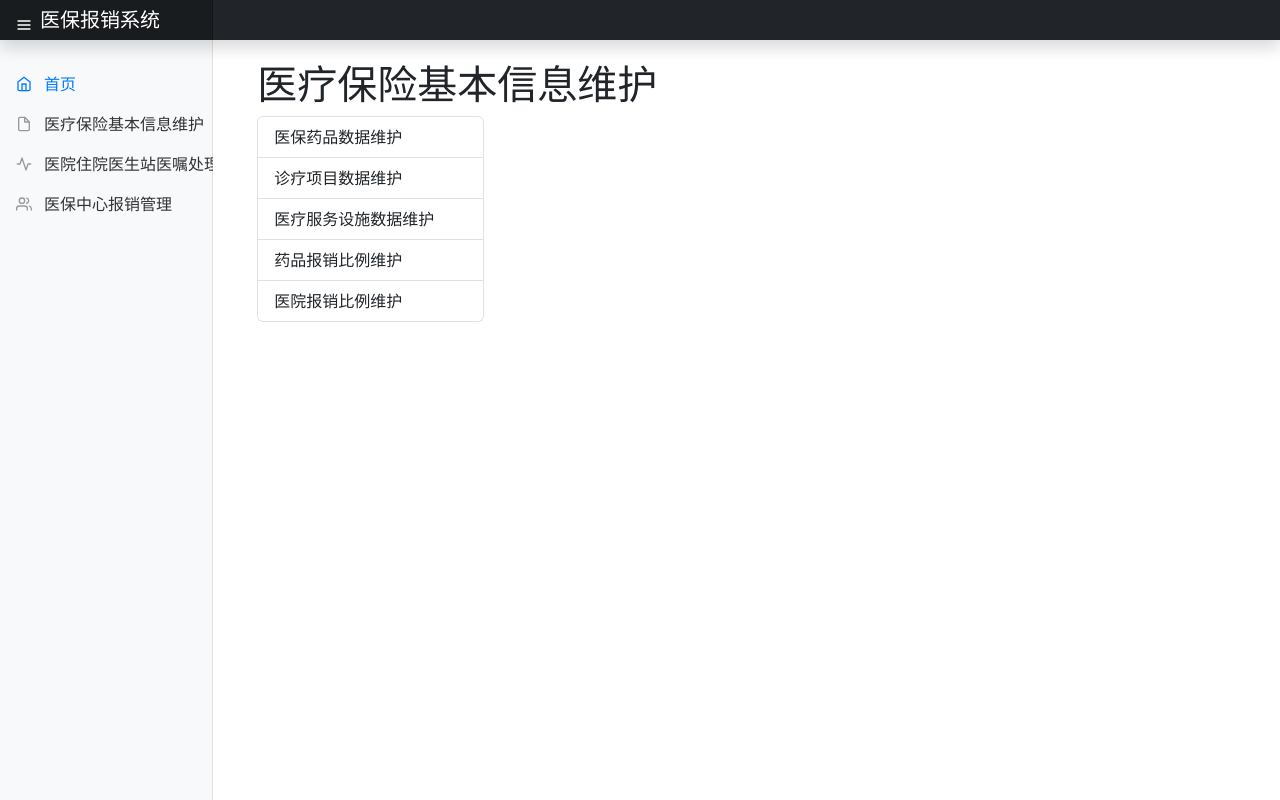
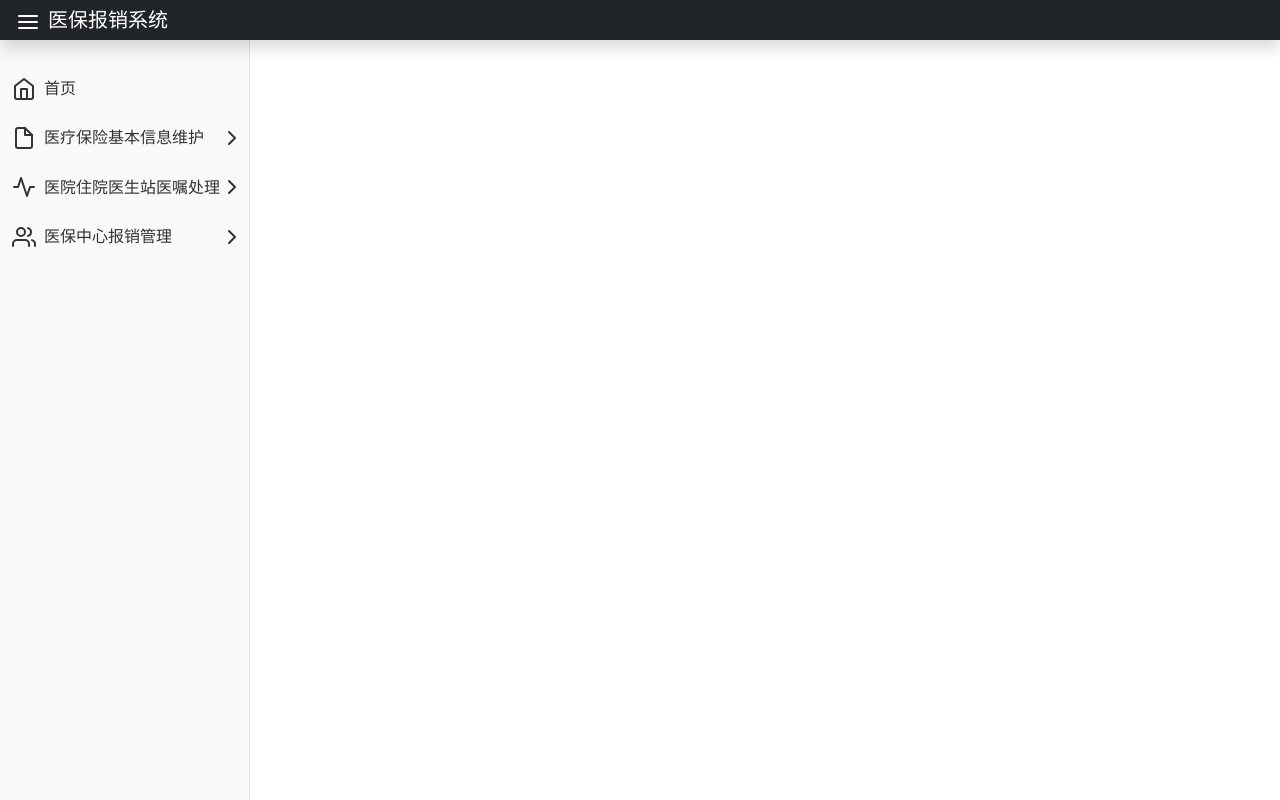
Before and after one commit to wiiiind/medical-insurance-frontend, a Vue app: page /medical-insurance-data in a window 1280 px wide. Built offline with nearby package versions, Linux system fonts and the light colour scheme.

Commit message:
feat: 添加侧边栏导航和搜索功能，重构相关组件

```diff
--- a/src/App.vue
+++ b/src/App.vue
@@ -1,9 +1,16 @@
 <template>
   <div id="app">
     <nav class="navbar navbar-dark sticky-top bg-dark flex-md-nowrap p-0 shadow">
-      <!-- 侧边栏切换按钮 -->
-      <a class="navbar-brand col-md-3 col-lg-2 me-0 px-3" href="#" @click.prevent="toggleSidebar">
-        <span data-feather="menu" class="me-2"></span>医保报销系统
+      <!--
+        关键修改：
+        - 移除了 a 标签的 @click.prevent
+        - 为顶栏的菜单按钮添加了 @click 事件
+      -->
+      <a class="navbar-brand col-md-3 col-lg-2 me-0 px-3" href="#">
+        <span @click.stop.prevent="handleMenuIconClick" style="cursor: pointer;">
+          <FeatherIcon icon="menu" />
+        </span>
+        <span class="ms-2">医保报销系统</span>
       </a>
       <button class="navbar-toggler position-absolute d-md-none collapsed" type="button" data-bs-toggle="collapse" data-bs-target="#sidebarMenu" aria-controls="sidebarMenu" aria-expanded="false" aria-label="Toggle navigation">
         <span class="navbar-toggler-icon"></span>
@@ -12,10 +19,7 @@
 
     <div class="container-fluid">
       <div class="row">
-        <!-- 传递 collapsed 状态到侧边栏组件 -->
-        <AppSidebar :collapsed="isSidebarCollapsed" />
-
-        <!-- 根据侧边栏状态动态调整主内容区的 class -->
+        <AppSidebar :collapsed="isSidebarCollapsed" @toggle-parent-menu="handleMenuIconClick" />
         <main class="col-md-9 ms-sm-auto col-lg-10 px-md-4 main-content" :class="{ 'sidebar-collapsed': isSidebarCollapsed }">
           <router-view />
         </main>
@@ -26,136 +30,45 @@
 
 <script>
 import AppSidebar from './components/AppSidebar.vue'
-import feather from 'feather-icons'
+// 关键修改：引入新的 FeatherIcon 组件
+import FeatherIcon from './components/FeatherIcon.vue'
 
 export default {
   name: 'App',
   components: {
-    AppSidebar
+    AppSidebar,
+    FeatherIcon
   },
   data() {
     return {
-      // 侧边栏伸缩状态
       isSidebarCollapsed: false
     }
   },
-  mounted() {
-    // 渲染图标
-    feather.replace()
-  },
-  updated() {
-    // 视图更新后再次渲染图标
-    feather.replace()
-  },
+  // 关键修改：移除了所有 mounted 和 updated 中的 feather.replace()
   methods: {
-    // 切换侧边栏状态的方法
     toggleSidebar() {
       this.isSidebarCollapsed = !this.isSidebarCollapsed
+    },
+    // 关键修改：新的处理方法
+    handleMenuIconClick() {
+      // 如果侧边栏是收缩的，则展开它。否则，执行常规的切换。
+      if (this.isSidebarCollapsed) {
+        this.isSidebarCollapsed = false;
+      } else {
+        this.toggleSidebar();
+      }
     }
   }
 }
 </script>
 
 <style>
-/* 全局样式 */
-body {
-  font-size: .875rem;
-}
-
-.feather {
-  width: 16px;
-  height: 16px;
-  vertical-align: text-bottom;
-}
-
-/*
- * Sidebar
- */
-
-.sidebar {
-  position: fixed;
-  top: 0;
-  bottom: 0;
-  left: 0;
-  z-index: 100; /* Behind the navbar */
-  padding: 48px 0 0; /* Height of navbar */
-  box-shadow: inset -1px 0 0 rgba(0, 0, 0, .1);
-}
-
-@media (max-width: 767.98px) {
-  .sidebar {
-    top: 5rem;
-  }
-}
-
-.sidebar .nav-link {
-  font-weight: 500;
-  color: #333;
-}
-
-.sidebar .nav-link .feather {
-  margin-right: 4px;
-  color: #999;
-}
-
-.sidebar .nav-link.active {
-  color: #007bff;
-}
-
-.sidebar .nav-link:hover .feather,
-.sidebar .nav-link.active .feather {
-  color: inherit;
-}
-
-.sidebar-heading {
-  font-size: .75rem;
-  text-transform: uppercase;
-}
-
-/*
- * Navbar
- */
-
-.navbar-brand {
-  padding-top: .75rem;
-  padding-bottom: .75rem;
-  font-size: 1rem;
-  background-color: rgba(0, 0, 0, .25);
-  box-shadow: inset -1px 0 0 rgba(0, 0, 0, .25);
-}
-
-.navbar .navbar-toggler {
-  top: .25rem;
-  right: 1rem;
-}
-
-.navbar .form-control {
-  padding: .75rem 1rem;
-  border-width: 0;
-  border-radius: 0;
-}
-
-.form-control-dark {
-  color: #fff;
-  background-color: rgba(255, 255, 255, .1);
-  border-color: rgba(255, 255, 255, .1);
-}
-
-.form-control-dark:focus {
-  border-color: transparent;
-  box-shadow: 0 0 0 3px rgba(255, 255, 255, .25);
-}
-
+/* ... (全局样式保持不变) ... */
 .main-content {
   transition: margin-left .3s;
 }
 
-/* 当侧边栏收缩时，主内容区的左边距变小 */
 .main-content.sidebar-collapsed {
   margin-left: 60px !important;
 }
-
-.navbar-brand {
-  cursor: pointer;
-}
 </style>
--- a/src/api/diagnosis.js
+++ b/src/api/diagnosis.js
@@ -5,6 +5,12 @@ const API_BASE_URL = '/api';
 // 查询待诊断的患者 (GET /hospital/diseaseDiag/select)
 export const getUndiagnosedPatients = () => {
   return axios.get(`${API_BASE_URL}/hospital/diseaseDiag/select`);
+};
+
+// 关键修改：新增 searchDiseases 方法，调用 /main 接口进行搜索
+// 根据后端截图，/admission, /main, /other 都可以用于搜索
+export const searchDiseases = (params) => {
+  return axios.get(`${API_BASE_URL}/hospital/diseaseDiag/main`, { params });
 };
 
 // 保存入院诊断 (POST /hospital/diseaseDiag/admission)
--- a/src/components/AppSidebar.vue
+++ b/src/components/AppSidebar.vue
@@ -1,32 +1,38 @@
 <template>
-  <!-- 根据 collapsed 状态动态添加 is-collapsed class -->
-  <nav id="sidebarMenu" class="col-md-3 col-lg-2 d-md-block bg-light sidebar collapse" :class="{ 'is-collapsed': collapsed }">
+  <nav id="sidebarMenu" class="sidebar" :class="{ 'is-collapsed': collapsed }">
     <div class="position-sticky pt-3">
       <ul class="nav flex-column">
-        <li class="nav-item">
-          <router-link to="/" class="nav-link active" aria-current="page" title="首页">
-            <span data-feather="home"></span>
-            <!-- 当不收缩时才显示文本 -->
-            <span v-if="!collapsed" class="link-text">首页</span>
+        <li v-for="item in navItems" :key="item.name" class="nav-item">
+
+          <!-- Case 1: No children -->
+          <router-link v-if="!item.children" :to="item.path" class="nav-link" :title="item.name">
+            <span class="icon-wrapper">
+              <FeatherIcon :icon="item.icon" />
+            </span>
+            <span v-if="!collapsed" class="link-text">{{ item.name }}</span>
           </router-link>
-        </li>
-        <li class="nav-item">
-          <router-link to="/medical-insurance-data/drug-maintenance" class="nav-link" title="医疗保险基本信息维护">
-            <span data-feather="file"></span>
-            <span v-if="!collapsed" class="link-text">医疗保险基本信息维护</span>
-          </router-link>
-        </li>
-        <li class="nav-item">
-          <router-link to="/hospital-doctor-station/admission-registration" class="nav-link" title="医院住院医生站医嘱处理">
-            <span data-feather="activity"></span>
-            <span v-if="!collapsed" class="link-text">医院住院医生站医嘱处理</span>
-          </router-link>
-        </li>
-        <li class="nav-item">
-          <router-link to="/reimbursement-management/member-info-management" class="nav-link" title="医保中心报销管理">
-            <span data-feather="users"></span>
-            <span v-if="!collapsed" class="link-text">医保中心报销管理</span>
-          </router-link>
+
+          <!-- Case 2: Has children -->
+          <a v-else class="nav-link" :class="{ 'parent-active': isParentActive(item) }" href="#" @click.prevent="handleParentMenuClick(item.name)" :title="item.name">
+            <span class="icon-wrapper">
+              <FeatherIcon :icon="item.icon" />
+            </span>
+            <span v-if="!collapsed" class="link-text">{{ item.name }}</span>
+            <span v-if="!collapsed" class="ms-auto me-2">
+              <FeatherIcon :icon="isSubMenuOpen(item.name) ? 'chevron-down' : 'chevron-right'" />
+            </span>
+          </a>
+
+          <!-- Sub-menu container -->
+          <div v-if="item.children" class="collapse sub-menu-container" :class="{ 'show': isSubMenuOpen(item.name) }">
+            <ul class="nav flex-column sub-menu">
+              <li v-for="child in item.children" :key="child.name" class="nav-item">
+                <router-link :to="child.path" class="nav-link" :title="child.name">
+                  <span class="link-text">{{ child.name }}</span>
+                </router-link>
+              </li>
+            </ul>
+          </div>
         </li>
       </ul>
     </div>
@@ -34,19 +40,105 @@
 </template>
 
 <script>
+import FeatherIcon from './FeatherIcon.vue';
+
 export default {
   name: 'AppSidebar',
+  components: {
+    FeatherIcon,
+  },
   props: {
-    // 从父组件接收 collapsed 状态
     collapsed: {
       type: Boolean,
-      default: false
+      default: false,
+    },
+  },
+  data() {
+    return {
+      navItems: [
+        { name: '首页', path: '/', icon: 'home' },
+        {
+          name: '医疗保险基本信息维护',
+          icon: 'file',
+          children: [
+            { name: '医保药品数据维护', path: '/medical-insurance-data/drug-maintenance' },
+            { name: '诊疗项目数据维护', path: '/medical-insurance-data/treatment-item-maintenance' },
+            { name: '医疗服务设施数据维护', path: '/medical-insurance-data/medical-service-maintenance' },
+            { name: '药品报销比例维护', path: '/medical-insurance-data/drug-reimbursement-ratio-maintenance' },
+            { name: '医院报销比例维护', path: '/medical-insurance-data/hospital-reimbursement-ratio-maintenance' },
+          ],
+        },
+        {
+          name: '医院住院医生站医嘱处理',
+          icon: 'activity',
+          children: [
+            { name: '入院登记', path: '/hospital-doctor-station/admission-registration' },
+            { name: '患者诊断', path: '/hospital-doctor-station/patient-diagnosis' },
+            { name: '患者医嘱', path: '/hospital-doctor-station/patient-orders' },
+          ],
+        },
+        {
+          name: '医保中心报销管理',
+          icon: 'users',
+          children: [
+             { name: '参保人员信息管理', path: '/reimbursement-management/member-info-management' },
+             { name: '参保人员费用查询', path: '/reimbursement-management/member-expense-query' },
+             { name: '参保人员费用报销', path: '/reimbursement-management/member-reimbursement' },
+          ]
+        },
+      ],
+      openSubMenus: [],
+    };
+  },
+  computed: {
+    activeParentName() {
+      const currentPath = this.$route.path;
+      const parent = this.navItems.find(item =>
+        item.children && item.children.some(child => currentPath.startsWith(child.path))
+      );
+      return parent ? parent.name : null;
+    }
+  },
+  watch: {
+    '$route.path': {
+      immediate: true,
+      handler() {
+        if (this.activeParentName && !this.isSubMenuOpen(this.activeParentName)) {
+          this.openSubMenus = [this.activeParentName];
+        }
+      }
+    }
+  },
+  methods: {
+    handleParentMenuClick(name) {
+      if (this.collapsed) {
+        this.$emit('toggle-parent-menu');
+        this.$nextTick(() => {
+          this.openSubMenus = [name];
+        });
+      } else {
+        this.toggleSubMenu(name);
+      }
+    },
+    toggleSubMenu(name) {
+      if (this.isSubMenuOpen(name)) {
+        this.openSubMenus = this.openSubMenus.filter(item => item !== name);
+      } else {
+        this.openSubMenus = [name];
+      }
+    },
+    isSubMenuOpen(name) {
+      return !this.collapsed && this.openSubMenus.includes(name);
+    },
+    isParentActive(item) {
+      return this.activeParentName === item.name;
     }
   }
-}
+};
 </script>
 
 <style scoped>
+/* --- 基础布局 --- */
 .sidebar {
   position: fixed;
   top: 0;
@@ -55,29 +147,79 @@ export default {
   z-index: 100;
   padding: 48px 0 0;
   box-shadow: inset -1px 0 0 rgba(0, 0, 0, .1);
-  transition: width 0.3s;
-  overflow-x: hidden;
+  background-color: #f8f9fa;
+  transition: width 0.2s ease-in-out;
+  width: 250px;
 }
 
-.sidebar .nav-link {
-  font-weight: 500;
-  color: #333;
-}
-
-.sidebar .nav-link.active {
-  color: #007bff;
-}
 .sidebar.is-collapsed {
   width: 60px;
 }
 
-.sidebar .nav-link {
+.sidebar.is-collapsed .sub-menu-container {
+  display: none;
+}
+
+/* --- 链接统一样式 --- */
+.nav-link {
   display: flex;
   align-items: center;
+  padding: 0.75rem;
+  font-weight: 500;
+  color: #333;
   white-space: nowrap;
+  cursor: pointer;
+  background-color: transparent;
 }
 
-.sidebar .nav-link .link-text {
-  margin-left: 8px;
+/* --- 图标和文本 --- */
+.icon-wrapper {
+  width: 24px;
+  height: 24px;
+  flex-shrink: 0;
+  display: inline-flex;
+  align-items: center;
+  justify-content: center;
+  margin-right: 0.5rem;
+}
+
+.link-text {
+  flex-grow: 1;
+  overflow: hidden;
+  text-overflow: ellipsis;
+}
+
+/* --- 统一高亮逻辑 --- */
+/* 规则1: 当链接本身被激活时 (无子菜单的链接) */
+.nav-link.router-link-active,
+/* 规则2: 当链接是激活的子菜单的父级时 */
+.nav-link.parent-active {
+  color: #0d6efd;
+  font-weight: bold;
+}
+
+/* 同样应用于图标和文字 */
+.nav-link.router-link-active .icon-wrapper,
+.nav-link.router-link-active .link-text,
+.nav-link.parent-active .icon-wrapper,
+.nav-link.parent-active .link-text {
+  color: #0d6efd;
+}
+
+/* --- 子菜单 --- */
+.sub-menu-container {
+  background-color: transparent;
+  padding-left: 1.5rem;
+}
+
+.sub-menu .nav-link {
+  padding-left: calc(0.75rem + 24px);
+  font-weight: normal;
+}
+
+/* 子菜单链接激活时，也应用统一的加粗和变蓝样式 */
+.sub-menu .nav-link.router-link-active {
+  color: #0d6efd;
+  font-weight: bold;
 }
 </style>
--- /dev/null
+++ b/src/components/FeatherIcon.vue
@@ -0,0 +1,25 @@
+<template>
+  <span v-html="iconSvg"></span>
+</template>
+
+<script>
+import feather from 'feather-icons';
+
+export default {
+  name: 'FeatherIcon',
+  props: {
+    icon: {
+      type: String,
+      required: true,
+    },
+  },
+  computed: {
+    iconSvg() {
+      if (feather.icons[this.icon]) {
+        return feather.icons[this.icon].toSvg();
+      }
+      return ''; // or a default icon
+    },
+  },
+};
+</script>
--- a/src/views/HospitalDoctorStation.vue
+++ b/src/views/HospitalDoctorStation.vue
@@ -1,35 +1,23 @@
 <template>
-  <div class="hospital-doctor-station">
-    <h1>医院住院医生站医嘱处理</h1>
-    <div class="row">
-      <div class="col-md-3">
-        <div class="list-group">
-          <router-link to="/hospital-doctor-station/admission-registration" class="list-group-item list-group-item-action">
-            入院登记
-          </router-link>
-          <router-link to="/hospital-doctor-station/patient-diagnosis" class="list-group-item list-group-item-action">
-            患者诊断
-          </router-link>
-          <router-link to="/hospital-doctor-station/patient-orders" class="list-group-item list-group-item-action">
-            患者医嘱
-          </router-link>
-        </div>
-      </div>
-      <div class="col-md-9">
-        <router-view />
-      </div>
-    </div>
+  <div class="hospital-doctor-station-container">
+    <!--
+      这个组件现在只作为路由容器。
+      所有的子页面 (如入院登记、患者诊断等) 将会在这里被渲染。
+      导航逻辑已全部移至 AppSidebar.vue。
+    -->
+    <router-view />
   </div>
 </template>
 
 <script>
 export default {
-  name: 'HospitalDoctorStation'
-}
+  name: 'HospitalDoctorStation',
+};
 </script>
 
 <style scoped>
-.hospital-doctor-station {
-  padding: 20px;
+/* 可以为容器添加一些通用内边距 */
+.hospital-doctor-station-container {
+  padding: 1rem;
 }
 </style>
--- a/src/views/MedicalInsuranceData.vue
+++ b/src/views/MedicalInsuranceData.vue
@@ -1,41 +1,23 @@
 <template>
-  <div class="medical-insurance-data">
-    <h1>医疗保险基本信息维护</h1>
-    <div class="row">
-      <div class="col-md-3">
-        <div class="list-group">
-          <router-link to="/medical-insurance-data/drug-maintenance" class="list-group-item list-group-item-action">
-            医保药品数据维护
-          </router-link>
-          <router-link to="/medical-insurance-data/treatment-item-maintenance" class="list-group-item list-group-item-action">
-            诊疗项目数据维护
-          </router-link>
-          <router-link to="/medical-insurance-data/medical-service-maintenance" class="list-group-item list-group-item-action">
-            医疗服务设施数据维护
-          </router-link>
-          <router-link to="/medical-insurance-data/drug-reimbursement-ratio-maintenance" class="list-group-item list-group-item-action">
-            药品报销比例维护
-          </router-link>
-          <router-link to="/medical-insurance-data/hospital-reimbursement-ratio-maintenance" class="list-group-item list-group-item-action">
-            医院报销比例维护
-          </router-link>
-        </div>
-      </div>
-      <div class="col-md-9">
-        <router-view />
-      </div>
-    </div>
+  <div class="medical-insurance-data-container">
+    <!--
+      这个组件现在只作为路由容器。
+      所有的子页面 (如药品维护、项目维护等) 将会在这里被渲染。
+      导航逻辑已全部移至 AppSidebar.vue。
+    -->
+    <router-view />
   </div>
 </template>
 
 <script>
 export default {
-  name: 'MedicalInsuranceData'
-}
+  name: 'MedicalInsuranceData',
+};
 </script>
 
 <style scoped>
-.medical-insurance-data {
-  padding: 20px;
+/* 可以为容器添加一些通用内边距 */
+.medical-insurance-data-container {
+  padding: 1rem;
 }
 </style>
--- a/src/views/ReimbursementManagement.vue
+++ b/src/views/ReimbursementManagement.vue
@@ -1,35 +1,23 @@
 <template>
-  <div class="reimbursement-management">
-    <h1>医保中心报销管理</h1>
-    <div class="row">
-      <div class="col-md-3">
-        <div class="list-group">
-          <router-link to="/reimbursement-management/member-info-management" class="list-group-item list-group-item-action">
-            参保人员信息管理
-          </router-link>
-          <router-link to="/reimbursement-management/member-expense-query" class="list-group-item list-group-item-action">
-            参保人员费用查询
-          </router-link>
-          <router-link to="/reimbursement-management/member-reimbursement" class="list-group-item list-group-item-action">
-            参保人员费用报销
-          </router-link>
-        </div>
-      </div>
-      <div class="col-md-9">
-        <router-view />
-      </div>
-    </div>
+  <div class="reimbursement-management-container">
+    <!--
+      这个组件现在只作为路由容器。
+      所有的子页面 (如人员管理、费用查询等) 将会在这里被渲染。
+      导航逻辑已全部移至 AppSidebar.vue。
+    -->
+    <router-view />
   </div>
 </template>
 
 <script>
 export default {
-  name: 'ReimbursementManagement'
-}
+  name: 'ReimbursementManagement',
+};
 </script>
 
 <style scoped>
-.reimbursement-management {
-  padding: 20px;
+/* 可以为容器添加一些通用内边距 */
+.reimbursement-management-container {
+  padding: 1rem;
 }
 </style>
```
Also changed, not shown: src/views/HospitalDoctorStation/PatientDiagnosis.vue (+5 -7 lines).
